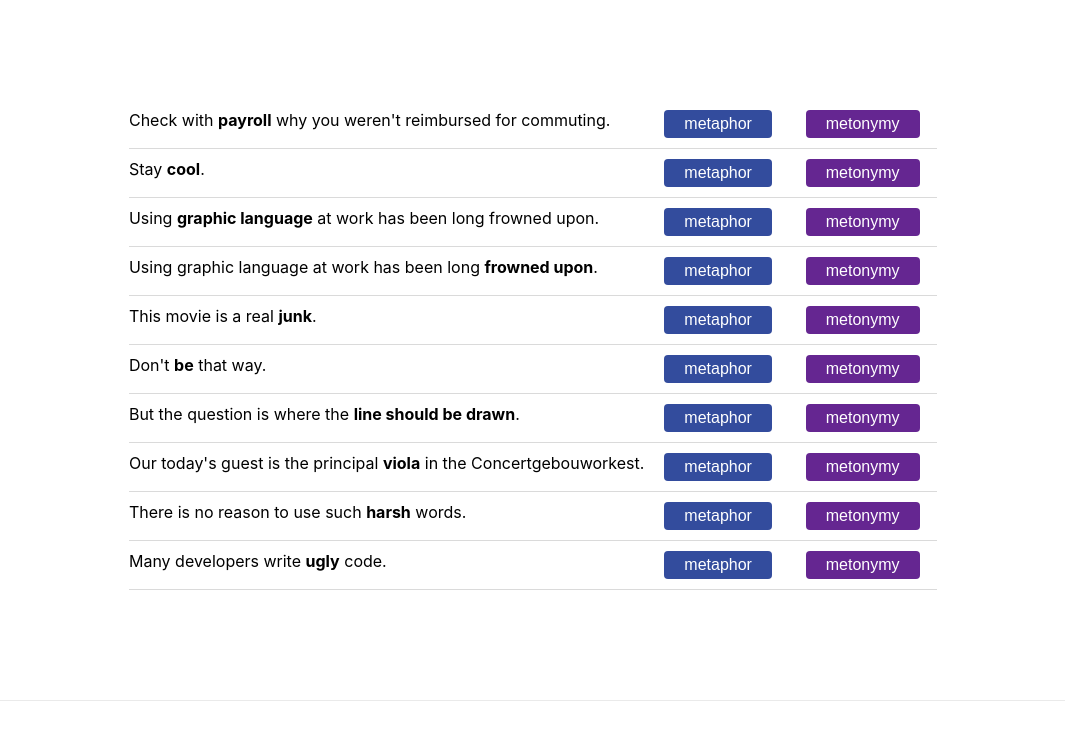
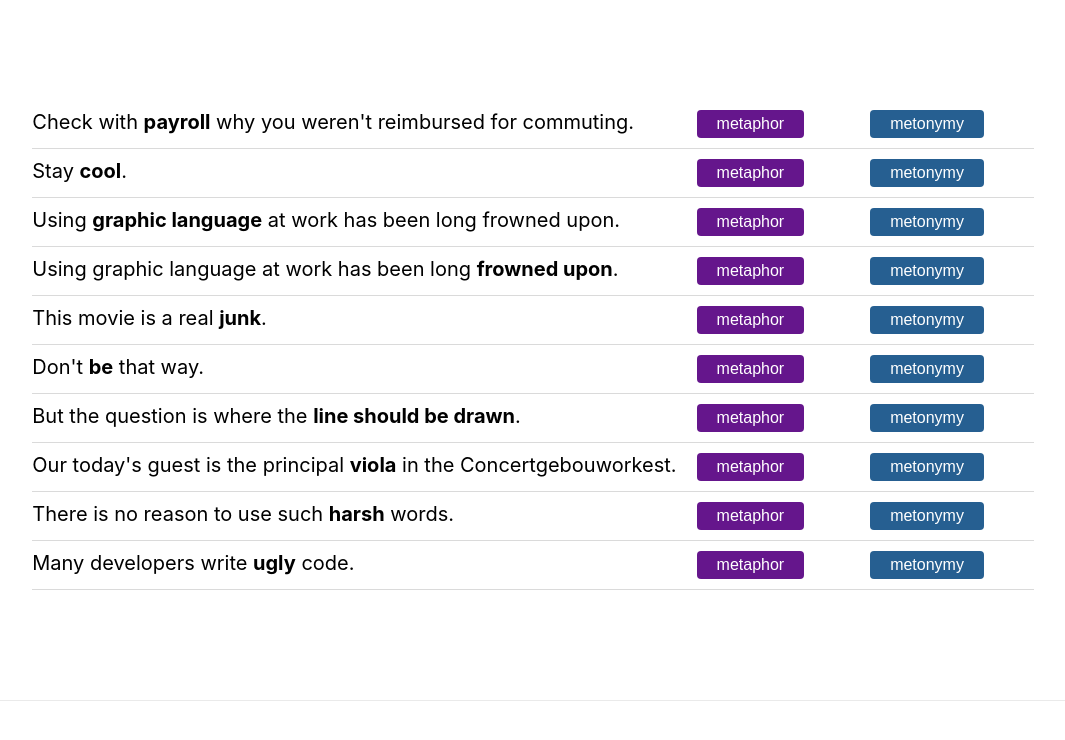
Before and after one commit to lstanisavljevic/kviz, a Next.js app: page / in a window 1280 px wide. Shown: the top 740 px of the page, without its empty margins (107-1172 px from the left). Built offline with nearby package versions, Linux system fonts and the light colour scheme.

Commit message:
Improve styles

```diff
--- a/src/components/kviz/Kviz.tsx
+++ b/src/components/kviz/Kviz.tsx
@@ -75,7 +75,7 @@ const Kviz = () => {
                 <div className={`${styles.kviz__explanation}`}>
                   {explanationRendered}
                   <div className={`${styles.kviz__model}`}>
-                    This {solution} belongs to conceptual {solution} model:{' '}
+                    It is based on conceptual {solution}:{' '}
                     <span className={`${styles.kviz__model__name}`}>
                       {model}
                     </span>
--- a/src/components/kviz/kviz.module.scss
+++ b/src/components/kviz/kviz.module.scss
@@ -5,6 +5,9 @@
   display: grid;
   grid-gap: $gutter;
   font-size: $font-size-base;
+  @media(min-width: $col-m) {
+    font-size: $font-size-medium;
+  }
   &__row {
     display: grid;
     grid-template-columns: 4fr 1fr 1fr;
@@ -62,6 +65,7 @@
         color: $color-green;
         font-size: $font-size-large;
         transform: scale(2);
+        animation: scale-text $trans-defaults;
       }
     }
     &--correct {
--- a/src/static/scss/common/variables.scss
+++ b/src/static/scss/common/variables.scss
@@ -11,8 +11,8 @@ $color-red: #da4333;
 
 $color-col: #f2f2f2;
 $color-separator: #dadada;
-$color-metaphor: #334c9d;
-$color-metonymy: #652691;
+$color-metaphor: #65168c;
+$color-metonymy: #265f91;
 
 // Font sizes
 $font-size-small: 14px;
```
